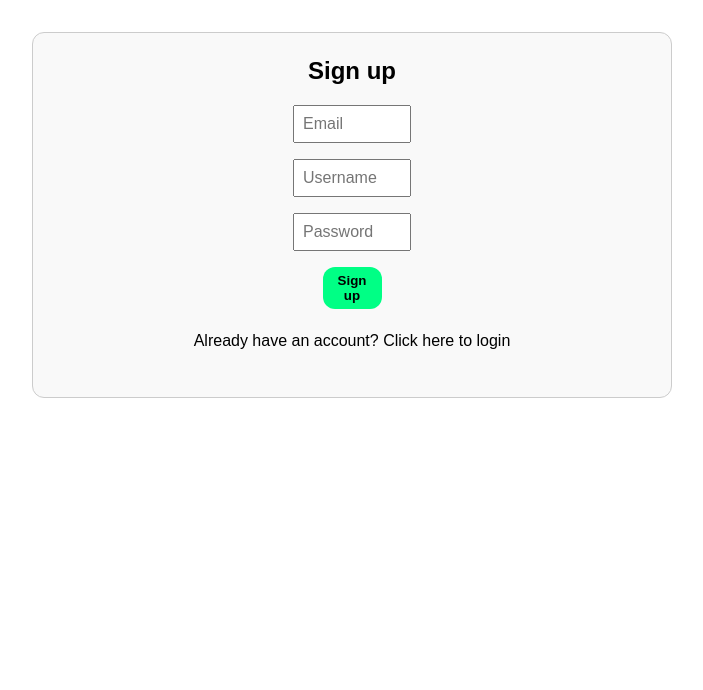
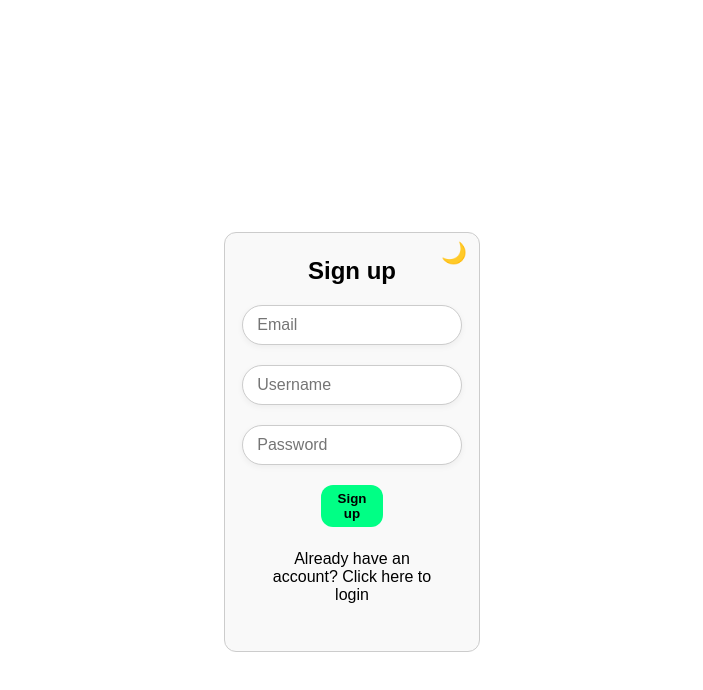
Before and after one commit to buki1004/LFPL, a React (Create React App) app in the folder lfpl/: page /signup in a window 1280 px wide. Shown: the top 690 px of the page, without its empty margins (288-991 px from the left). Built offline with nearby package versions, Linux system fonts and the light colour scheme.

Commit message:
Change darkmode color scheme, add logout to navbar, slightly improve login/signup css

```diff
--- a/lfpl/src/App.css
+++ b/lfpl/src/App.css
@@ -79,6 +79,25 @@ div {
   opacity: 0.8;
 }
 
+.logout {
+  position: absolute;
+  left: 2px;
+  background: none;
+  border: none;
+  font-size: 1.2rem;
+  cursor: pointer;
+  color: inherit;
+  padding: 0;
+  margin: 0;
+  display: flex;
+  align-items: center;
+  height: 100%;
+}
+
+.logout:hover {
+  opacity: 0.8;
+}
+
 .teamList {
   list-style-type: none;
 }
--- a/lfpl/src/App.js
+++ b/lfpl/src/App.js
@@ -1,16 +1,15 @@
 import React, { useEffect, useState, useMemo } from "react";
 import "./App.css";
-import { useNavigate } from "react-router-dom";
 import styles from "./App.module.css";
 import pitch from "./images/pitch.png";
 import { getLastName, getPlayerCoordinates } from "./utils/teamUtils";
 
 const App = () => {
   const [teamOfTheWeek, setTeamOfTheWeek] = useState(null);
+  const [totwPoints, setTotwPoints] = useState(0);
   const [fixtures, setFixtures] = useState([]);
   const [loadingFixtures, setLoadingFixtures] = useState(true);
   const [currentRoundIndex, setCurrentRoundIndex] = useState(0);
-  const navigate = useNavigate();
 
   const logos = {
     Arsenal: require("./images/Arsenal.png"),
@@ -56,24 +55,6 @@ const App = () => {
     }
 
     return sortedRounds.length - 1;
-  };
-
-  const handleLogout = async () => {
-    try {
-      await fetch("/api/auth/logout", {
-        method: "POST",
-        headers: {
-          Authorization: `Bearer ${localStorage.getItem("token")}`,
-        },
-      });
-
-      localStorage.removeItem("token");
-      localStorage.removeItem("userId");
-      localStorage.removeItem("teamId");
-      navigate("/login");
-    } catch (error) {
-      console.error("Logout failed: ", error);
-    }
   };
 
   const groupAndSortPlayers = (players = []) => {
@@ -165,10 +146,19 @@ const App = () => {
 
       try {
         const teamOfTheWeekResponse = await fetch("/api/team/totw");
-
         const teamOfTheWeekData = await teamOfTheWeekResponse.json();
 
         setTeamOfTheWeek(teamOfTheWeekData);
+
+        const total = teamOfTheWeekData.players
+          .filter((p) => !p.isSubstitute)
+          .reduce(
+            (sum, p) =>
+              sum + (p.gameweekPoints || p.player?.gameweekPoints || 0),
+            0
+          );
+
+        setTotwPoints(total);
       } catch (error) {
         console.error("Fetch failed:", error);
       }
@@ -193,7 +183,7 @@ const App = () => {
                 disabled={currentRoundIndex === 0}
                 className={`${styles.forwardBackButton} ${styles.left}`}
               >
-                ←
+                &lt;
               </button>
 
               <h2 className={styles.gameweekHeader}>
@@ -211,7 +201,7 @@ const App = () => {
                 disabled={currentRoundIndex === rounds.length - 1}
                 className={`${styles.forwardBackButton} ${styles.right}`}
               >
-                →
+                &gt;
               </button>
             </div>
 
@@ -259,7 +249,7 @@ const App = () => {
           <p>Loading Team of the Week...</p>
         ) : (
           <>
-            <h2>Best lineup this gameweek</h2>
+            <h2>Total points: {totwPoints}</h2>
             <div className={styles.pitchContainer}>
               <img src={pitch} className={styles.pitchImage} />
               {groupAndSortPlayers(
--- a/lfpl/src/Darkmode.css
+++ b/lfpl/src/Darkmode.css
@@ -1,7 +1,7 @@
 body.dark-mode {
   /*background-color: #38343c !important;*/
-  background-color: #2c2d32 !important;
-  color: #f0f0f0 !important;
+  background-color: #171a21 !important;
+  color: #c7d5e0 !important;
 }
 
 body.dark-mode [class*="accountList"],
@@ -10,8 +10,8 @@ body.dark-mode [class*="leagueList"],
 body.dark-mode [class*="leagueActions"],
 body.dark-mode [class*="signupForm"],
 body.dark-mode [class*="fixturesContainer"] {
-  background-color: #323339 !important;
-  border: 1px solid gainsboro !important;
+  background-color: #1b2838 !important;
+  border: 1px solid #2a475e !important;
 }
 
 body.dark-mode [class*="playerCard"],
@@ -22,20 +22,20 @@ body.dark-mode [class*="playerName"],
 body.dark-mode [class*="subCard"],
 body.dark-mode [class*="dropdownItem"],
 body.dark-mode [class*="fixtureCard"] {
-  background-color: #4a4650 !important;
-  color: #ffffff !important;
-  border-color: #5a5560 !important;
+  background-color: #293749 !important;
+  color: #c7d5e0 !important;
+  border-color: #34455c !important;
 }
 
 body.dark-mode [class*="playerPoints"],
 body.dark-mode [class*="fixtureScore"] {
-  background-color: #38343c !important;
-  color: #ffffff !important;
+  background-color: #1e2b3b !important;
+  color: #c7d5e0 !important;
 }
 
 body.dark-mode [class*="playerMeta"],
 body.dark-mode [class*="fixtureTeam"] {
-  color: #ffffff !important;
+  color: #c7d5e0 !important;
 }
 
 body.dark-mode [class*="subCard"],
@@ -50,14 +50,15 @@ body.dark-mode [class*="playerCard"]:hover,
 body.dark-mode [class*="dropdownItem"]:hover,
 body.dark-mode [class*="subCard"]:hover,
 body.dark-mode [class*="subCard"]:hover [class*="playerName"],
-body.dark-mode [class*="fixtureCard"]:hover {
-  background-color: #5a5560 !important;
+body.dark-mode [class*="fixtureCard"]:hover,
+body.dark-mode [class*="signupAnchor"]:hover {
+  background-color: #34455c !important;
   transition: none !important;
 }
 
 body.dark-mode [class*="playerCard"]:hover {
-  background-color: #5f5f75 !important;
-  color: white !important;
+  background-color: #34455c !important;
+  color: #c7d5e0 !important;
 }
 
 body.dark-mode [class*="playerCardList"] {
@@ -70,10 +71,11 @@ body.dark-mode [class*="playerCardList"]:hover {
 
 body.dark-mode [class*="searchInput"],
 body.dark-mode [class*="filterDropdown"],
-body.dark-mode [class*="leagueInput"] {
-  background-color: #4a4650 !important;
-  color: #fff !important;
-  border: 1px solid #5a5560 !important;
+body.dark-mode [class*="leagueInput"],
+body.dark-mode [class*="signupInput"] {
+  background-color: #35475e !important;
+  color: #c7d5e0 !important;
+  border: 1px solid #202d41 !important;
 }
 
 body.dark-mode [class*="saveTeam"],
@@ -97,7 +99,7 @@ body.dark-mode [class*="standingsBox"],
 body.dark-mode [class*="leagueBox"],
 body.dark-mode [class*="sidePanel"] {
   background-color: #4a4650 !important;
-  color: #fff !important;
+  color: #c7d5e0 !important;
 }
 
 body.dark-mode [class*="playerMarker"]:hover {
@@ -105,7 +107,7 @@ body.dark-mode [class*="playerMarker"]:hover {
 }
 
 body.dark-mode [class*="signupAnchor"] {
-  color: #fff;
+  color: #c7d5e0;
 }
 
 body.dark-mode [class*="signupAnchor"]:hover {
@@ -122,10 +124,10 @@ body.dark-mode h6 {
 }
 
 body.dark-mode .nav {
-  background: linear-gradient(to right, #6a1b9a, #37003c);
+  background: linear-gradient(to right, #2a475e, #1b2838);
 }
 
 body.dark-mode .nav a.active,
 body.dark-mode .nav a:hover {
-  border-bottom: 3px solid #ff2882;
+  border-bottom: 3px solid #66c0f4;
 }
--- a/lfpl/src/Login.js
+++ b/lfpl/src/Login.js
@@ -6,6 +6,9 @@ const Login = () => {
   const [email, setEmail] = useState("");
   const [password, setPassword] = useState("");
   const navigate = useNavigate();
+  const [darkMode, setDarkMode] = useState(
+    localStorage.getItem("darkMode") === "true"
+  );
 
   const handleLogin = async (e) => {
     e.preventDefault();
@@ -36,11 +39,27 @@ const Login = () => {
     }
   };
 
+  useEffect(() => {
+    if (darkMode) {
+      document.body.classList.add("dark-mode");
+    } else {
+      document.body.classList.remove("dark-mode");
+    }
+    localStorage.setItem("darkMode", darkMode);
+  }, [darkMode]);
+
   useEffect(() => {}, []);
 
   return (
     <div className={styles.formContainer}>
       <form onSubmit={handleLogin} className={styles.signupForm}>
+        <button
+          className={styles.darkModeToggleLogin}
+          onClick={() => setDarkMode(!darkMode)}
+          aria-label={darkMode ? "Switch to light mode" : "Switch to dark mode"}
+        >
+          {darkMode ? "☀️" : "🌙"}
+        </button>
         <h2>Login</h2>
         <input
           type="email"
--- a/lfpl/src/Navbar.js
+++ b/lfpl/src/Navbar.js
@@ -1,11 +1,31 @@
 import { useLocation, NavLink } from "react-router-dom";
 import { useState, useEffect } from "react";
+import { useNavigate } from "react-router-dom";
 
 export default function Navbar() {
   const location = useLocation();
+  const navigate = useNavigate();
   const [darkMode, setDarkMode] = useState(
     localStorage.getItem("darkMode") === "true"
   );
+
+  const handleLogout = async () => {
+    try {
+      await fetch("/api/auth/logout", {
+        method: "POST",
+        headers: {
+          Authorization: `Bearer ${localStorage.getItem("token")}`,
+        },
+      });
+
+      localStorage.removeItem("token");
+      localStorage.removeItem("userId");
+      localStorage.removeItem("teamId");
+      navigate("/login");
+    } catch (error) {
+      console.error("Logout failed: ", error);
+    }
+  };
 
   useEffect(() => {
     if (darkMode) {
@@ -21,6 +41,9 @@ export default function Navbar() {
 
   return (
     <nav className="nav">
+      <button className="logout" onClick={() => handleLogout()}>
+        ⎋
+      </button>
       <NavLink to="/" className="nav-link">
         Home
       </NavLink>
--- a/lfpl/src/Signup.js
+++ b/lfpl/src/Signup.js
@@ -1,10 +1,13 @@
-import React, { useState } from "react";
+import React, { useState, useEffect } from "react";
 import styles from "./Signup.module.css";
 
 const Signup = () => {
   const [email, setEmail] = useState("");
   const [username, setUsername] = useState("");
   const [password, setPassword] = useState("");
+  const [darkMode, setDarkMode] = useState(
+    localStorage.getItem("darkMode") === "true"
+  );
 
   const handleSignup = async (e) => {
     e.preventDefault();
@@ -30,9 +33,25 @@ const Signup = () => {
     }
   };
 
+  useEffect(() => {
+    if (darkMode) {
+      document.body.classList.add("dark-mode");
+    } else {
+      document.body.classList.remove("dark-mode");
+    }
+    localStorage.setItem("darkMode", darkMode);
+  }, [darkMode]);
+
   return (
     <div className={styles.formContainer}>
       <form onSubmit={handleSignup} className={styles.signupForm}>
+        <button
+          className={styles.darkModeToggleLogin}
+          onClick={() => setDarkMode(!darkMode)}
+          aria-label={darkMode ? "Switch to light mode" : "Switch to dark mode"}
+        >
+          {darkMode ? "☀️" : "🌙"}
+        </button>
         <h2>Sign up</h2>
         <input
           type="email"
--- a/lfpl/src/Signup.module.css
+++ b/lfpl/src/Signup.module.css
@@ -1,13 +1,18 @@
 .formContainer {
   gap: 2rem;
   padding: 2rem;
-  width: 50%;
+  width: 20%;
+  height: 200px;
   margin: auto;
+  margin-top: 200px;
 }
 
 .signupForm {
+  position: relative;
+  overflow: visible;
   display: flex;
   flex-direction: column;
+  align-items: center;
   border: 1px solid #ccc;
   border-radius: 12px;
   padding: 1.5rem;
@@ -16,20 +21,20 @@
 }
 
 .signupInput {
-  font-size: 1rem;
-  padding: 0.5rem;
-  text-align: left;
-  box-sizing: border-box;
-  width: 20%;
-  margin: auto;
-  margin-bottom: 1rem;
+  width: 92%;
+  padding: 10px 14px;
+  margin-bottom: 20px;
+  font-size: 16px;
+  border: 1px solid #ccc;
+  border-radius: 25px;
+  box-shadow: 0 2px 6px rgba(0, 0, 0, 0.05);
 }
 
 .signupButton {
   background-color: #00ff85;
   color: #000;
   border: none;
-  width: 10%;
+  width: 30%;
   padding: 6px 12px;
   margin: auto;
   margin-bottom: 1rem;
@@ -58,10 +63,25 @@
   margin-bottom: 1rem;
   border-radius: 12px;
   cursor: pointer;
-  transition: background-color 0.2s ease-in-out, border 0.2s ease-in-out;
+  transition: none;
 }
 
 .signupAnchor:hover {
   background-color: #f0f0f0;
   border: 1px solid #ccc;
 }
+
+.darkModeToggleLogin {
+  all: unset;
+  position: absolute;
+  top: 10px;
+  right: 12px;
+  font-size: 1.3rem;
+  cursor: pointer;
+  color: inherit;
+  line-height: 1;
+}
+
+.darkModeToggleLogin:hover {
+  opacity: 0.8;
+}
```
Also changed, not shown: lfpl/src/images/Sunderland.png.
